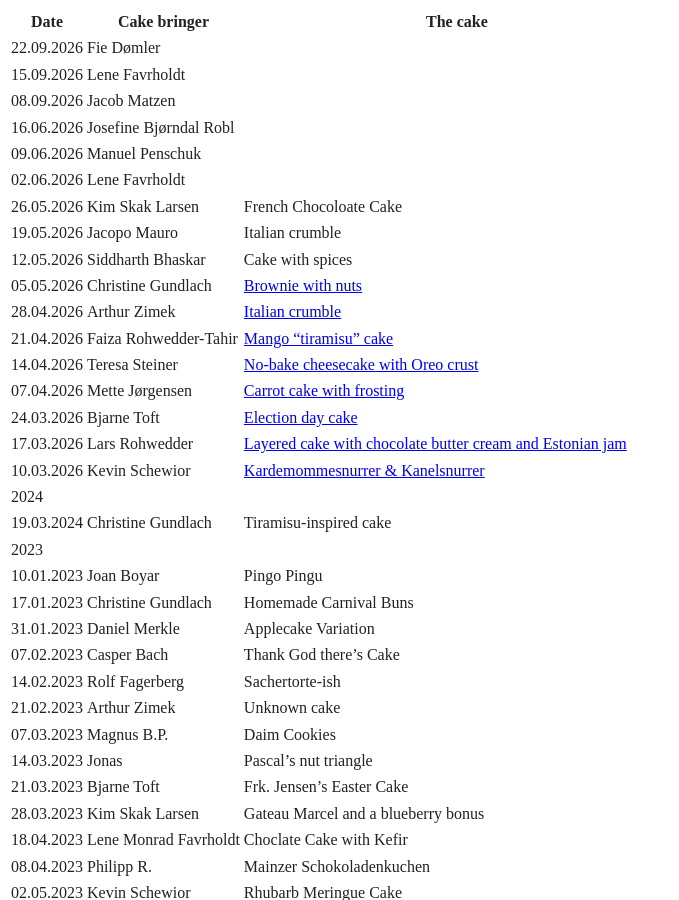
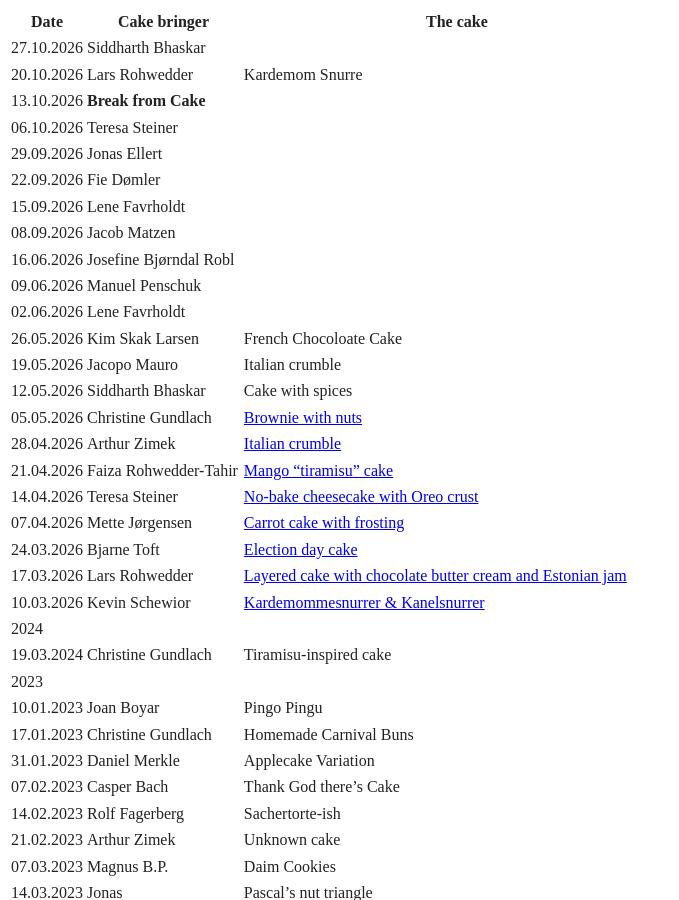
Before and after one commit to larsrohwedder/larsrohwedder.github.io, a Jekyll site: the page built from cakeclub/history.md, in a window 1280 px wide and 900 px high. Shown: the whole window, without its empty margins (0-679 px from the left). Built offline with Jekyll 4.4.1, drawn with Linux system fonts in a browser that asks for light colours; our own code applies the rules of GitHub Pages for plain Markdown files.

Commit message:
Update history.md

```diff
--- a/cakeclub/history.md
+++ b/cakeclub/history.md
@@ -1,6 +1,11 @@
 {: .table .table-striped}
 | Date       | Cake bringer          | The cake            |
 | ---------- | --------------------- | ------------------- |
+| 27.10.2026 | Siddharth Bhaskar     | |
+| 20.10.2026 | Lars Rohwedder        | Kardemom Snurre     |
+| 13.10.2026 | **Break from Cake**   | |
+| 06.10.2026 | Teresa Steiner        | |
+| 29.09.2026 | Jonas Ellert          | |
 | 22.09.2026 | Fie Dømler            | |
 | 15.09.2026 | Lene Favrholdt        | |
 | 08.09.2026 | Jacob Matzen          | |
```
